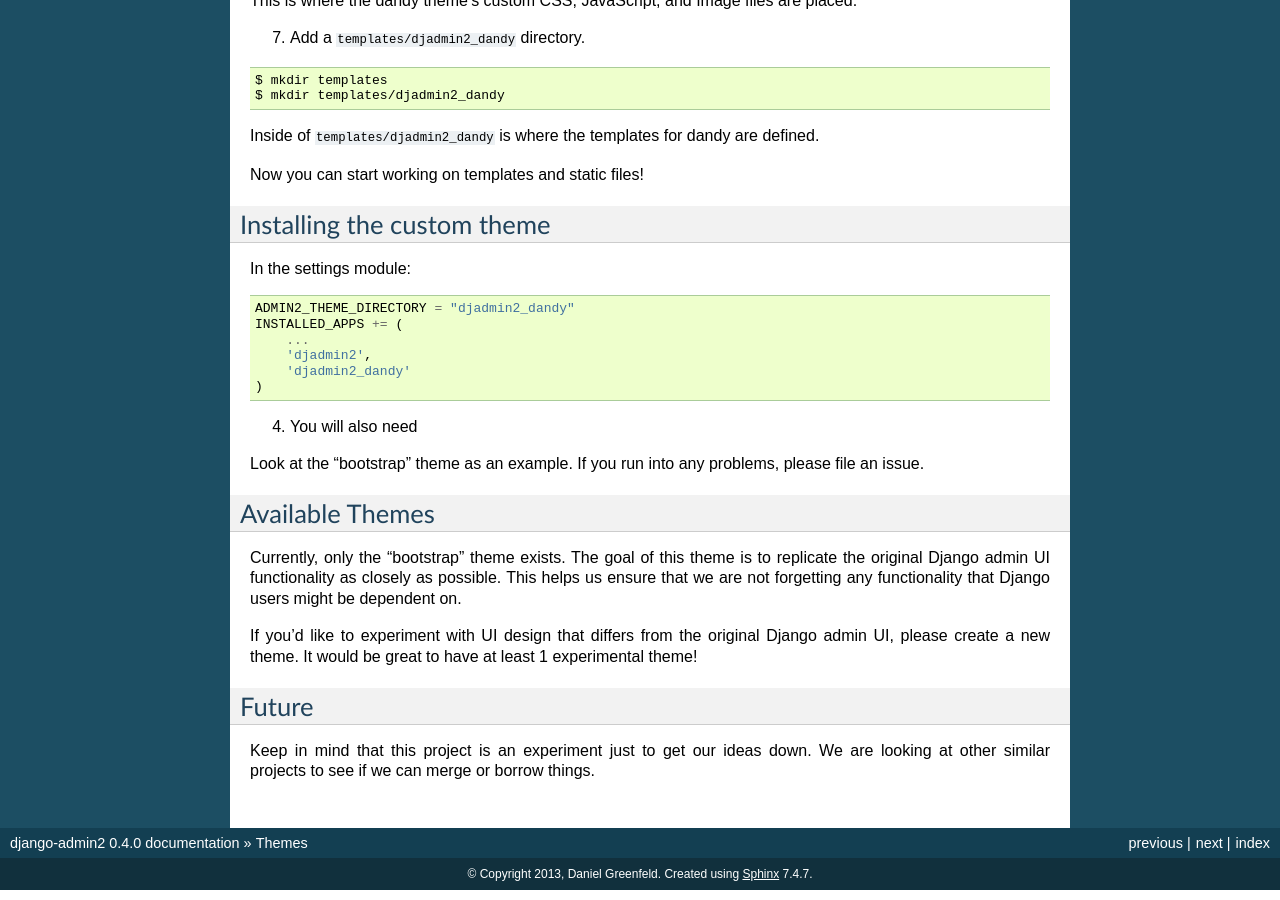
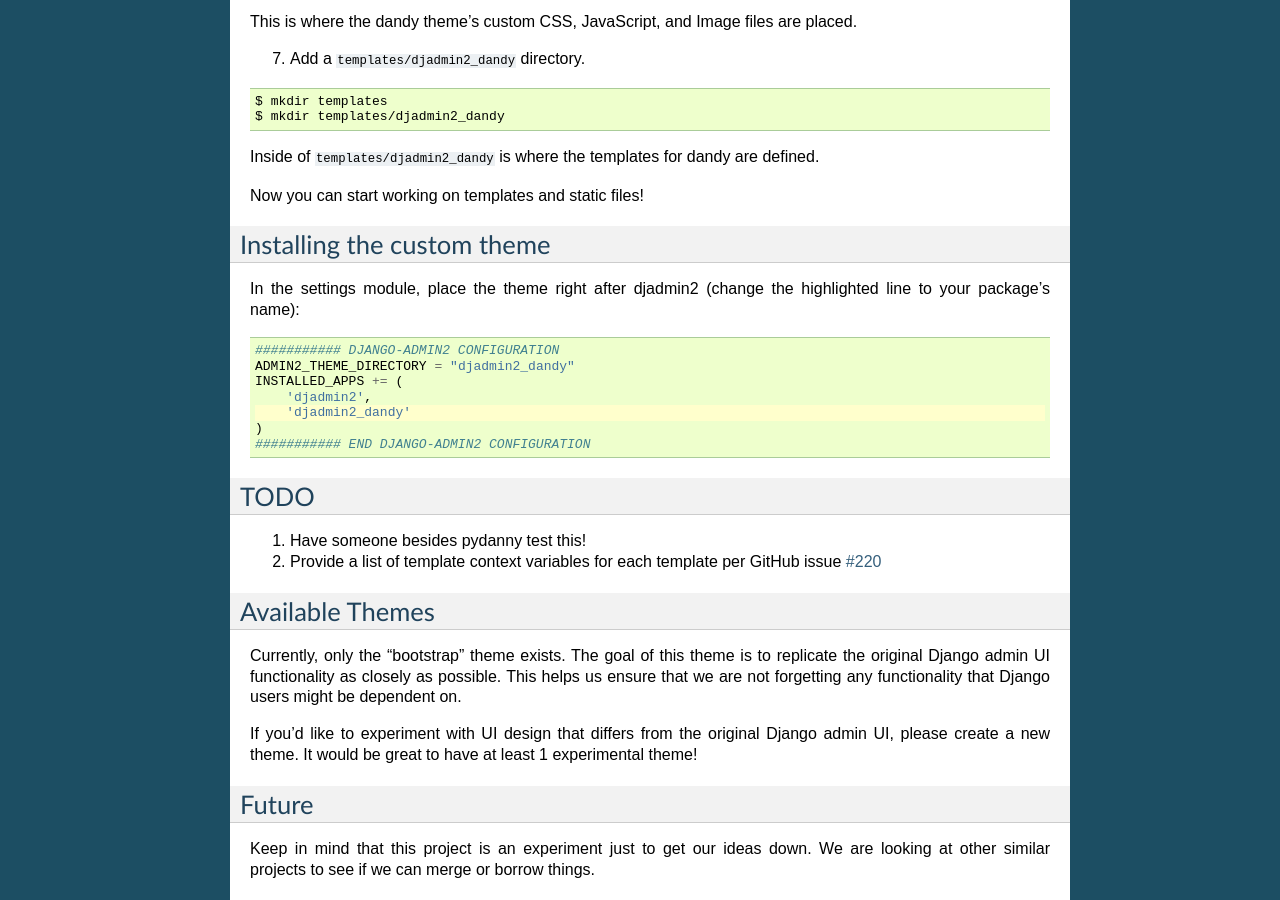
Before and after one commit to jazzband/django-admin2, a Sphinx documentation site: the page built from docs/themes.rst, in a window 1280 px wide and 900 px high, scrolled down 1527 px. Built offline with Sphinx 7.4.7, drawn with Linux system fonts in a browser that asks for light colours; some of the changed text lies outside the part shown.

Commit message:
Theming instructions second draft

```diff
--- a/docs/themes.rst
+++ b/docs/themes.rst
@@ -22,10 +22,10 @@
     $ cd djadmin2-theme-fancy
     $ touch setup.py
 
-Then enter the following information:
+Then enter the following information (you will probably want to change the highlighted lines below to match your package name):
 
 .. code-block:: python
-    :emphasize-lines: 25
+    :emphasize-lines: 25, 27, 28, 40, 41, 42, 44
 
 
     #!/usr/bin/env python
@@ -98,7 +98,6 @@
     $ mkdir static
 
 
-
 This is where the dandy theme's custom CSS, JavaScript, and Image files are placed.
 
 7. Add a :file:`templates/djadmin2_dandy` directory.
@@ -115,20 +114,27 @@
 Installing the custom theme
 ------------------------------
 
-In the settings module:
+In the settings module, place the theme right after djadmin2 (change the highlighted line to your package's name):
 
 .. code-block:: python
+    :emphasize-lines: 5
 
+    ########### DJANGO-ADMIN2 CONFIGURATION
     ADMIN2_THEME_DIRECTORY = "djadmin2_dandy"
     INSTALLED_APPS += (
-        ...
         'djadmin2',
         'djadmin2_dandy'
     )
+    ########### END DJANGO-ADMIN2 CONFIGURATION
 
-4. You will also need
+TODO
+----
 
-Look at the "bootstrap" theme as an example. If you run into any problems, please file an issue.
+1. Have someone besides pydanny test this!
+2. Provide a list of template context variables for each template per GitHub issue `#220`_
+
+.. _`#220`: https://github.com/twoscoops/django-admin2/issues/220
+
 
 Available Themes
 ----------------
```
